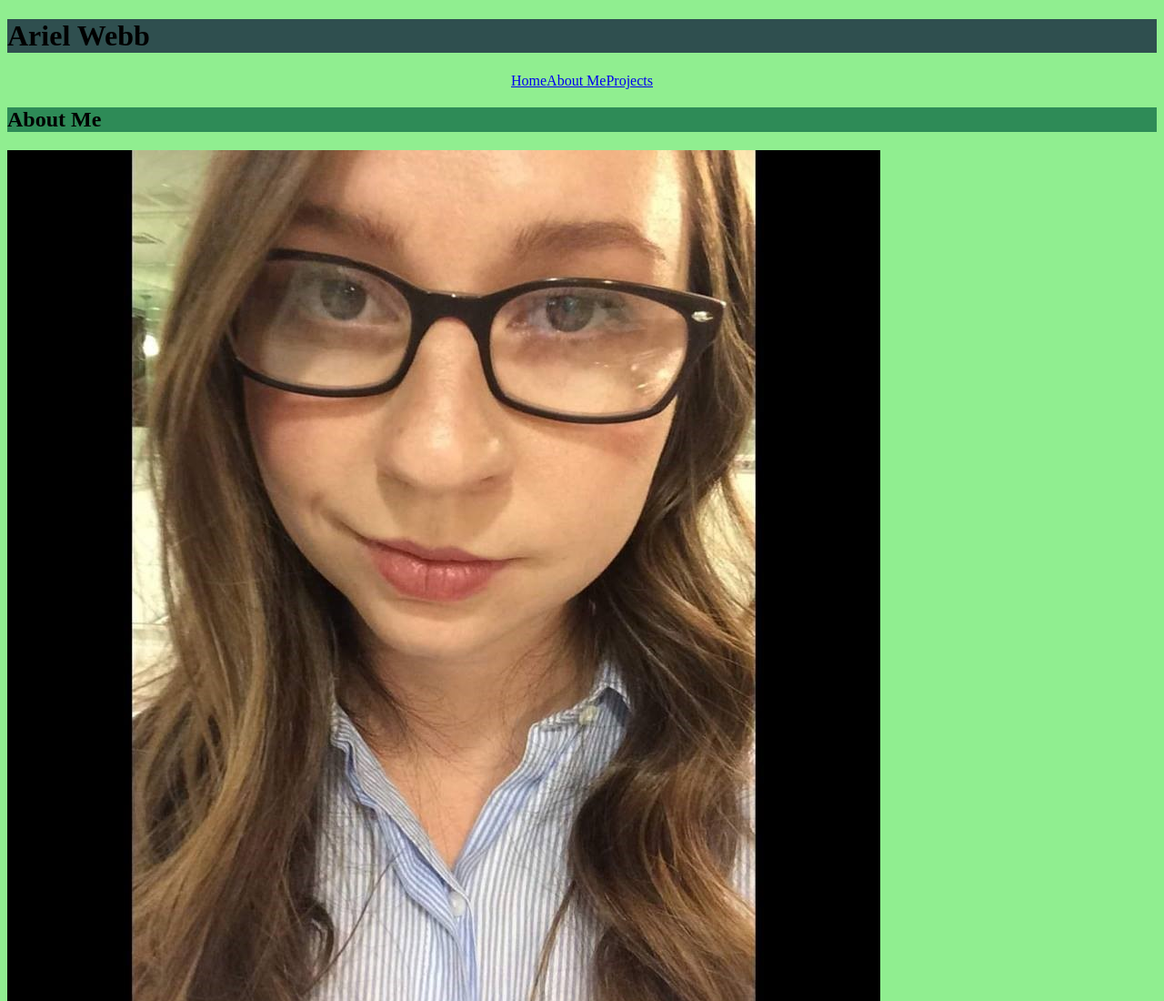
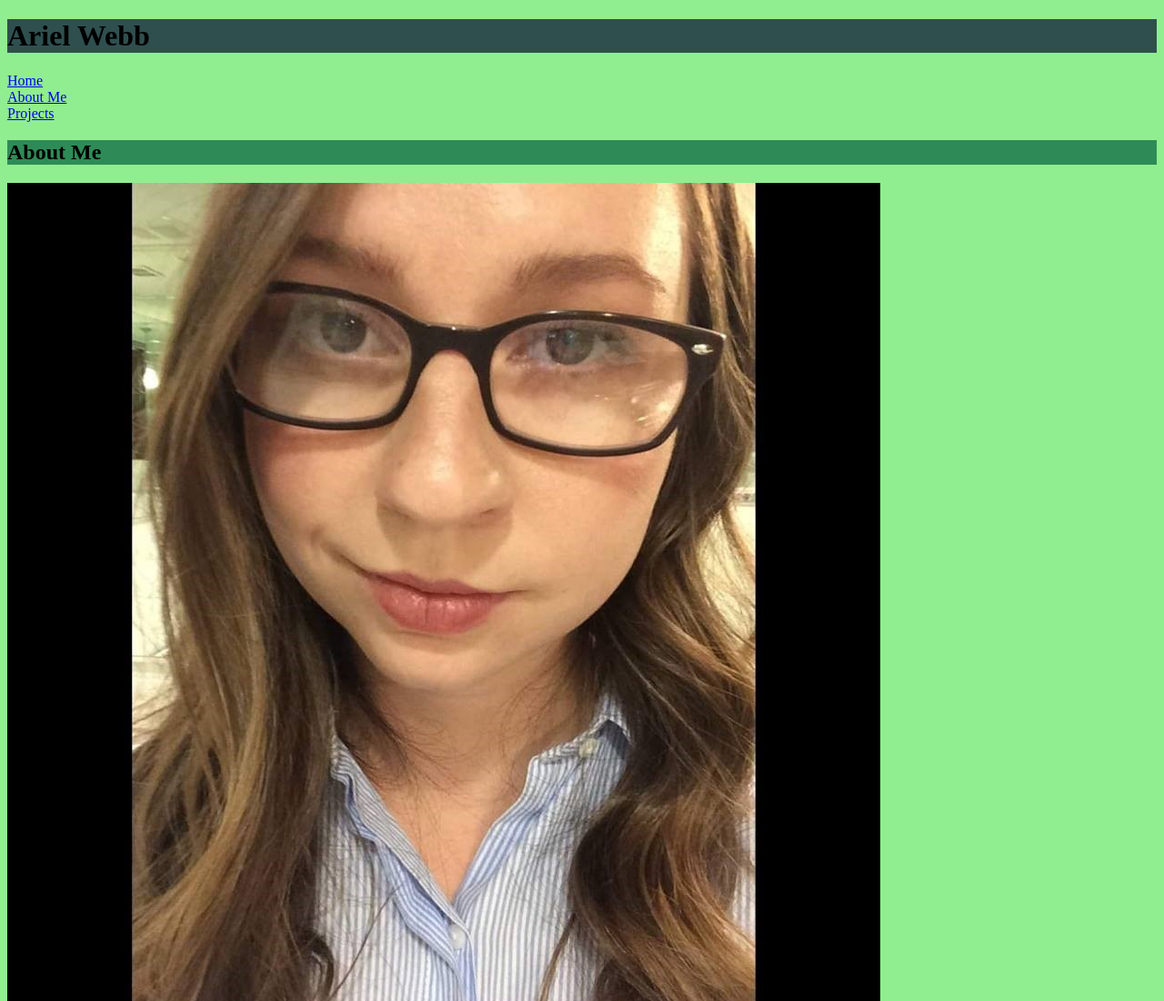
Before and after one commit to arielrw12/arielrw12.github.io, a plain HTML site: page index.html in a window 1280 px wide. Shown: the top 1100 px of the page at 91% size. Drawn offline with Linux system fonts and the light colour scheme.

Commit message:
nav changes

```diff
--- a/css/layout.css
+++ b/css/layout.css
@@ -1,8 +1,13 @@
 img {
 	size: small;
+	a
 }
 
-
+ul {
+	list-style-type: none;
+	margin: 0;
+	padding: 0;
+}
 
 .menu-items {
 	display: flex;
--- a/index.html
+++ b/index.html
@@ -10,12 +10,15 @@
 
 <h1 id="home">Ariel Webb</h1>
 
-<nav class="menu">
-		<div class="menu-items">
-		<a href="#home">Home</a>
-		<a href="#about-me">About Me</a>
-		<a href="#projects">Projects</a>
+<nav>
+		<div class="menu">
+		<ul>
+			<li><a href="#home" class="menu-item">Home</a></li>
+			<li><a href="#about-me" class="menu-item">About Me</a></li>
+			<li><a href="#projects" class="menu-item">Projects</a></li>
+		</ul>
 		</div>
+</nav>
 
 <section>
 <h2 id="about-me">About Me</h2>
```
